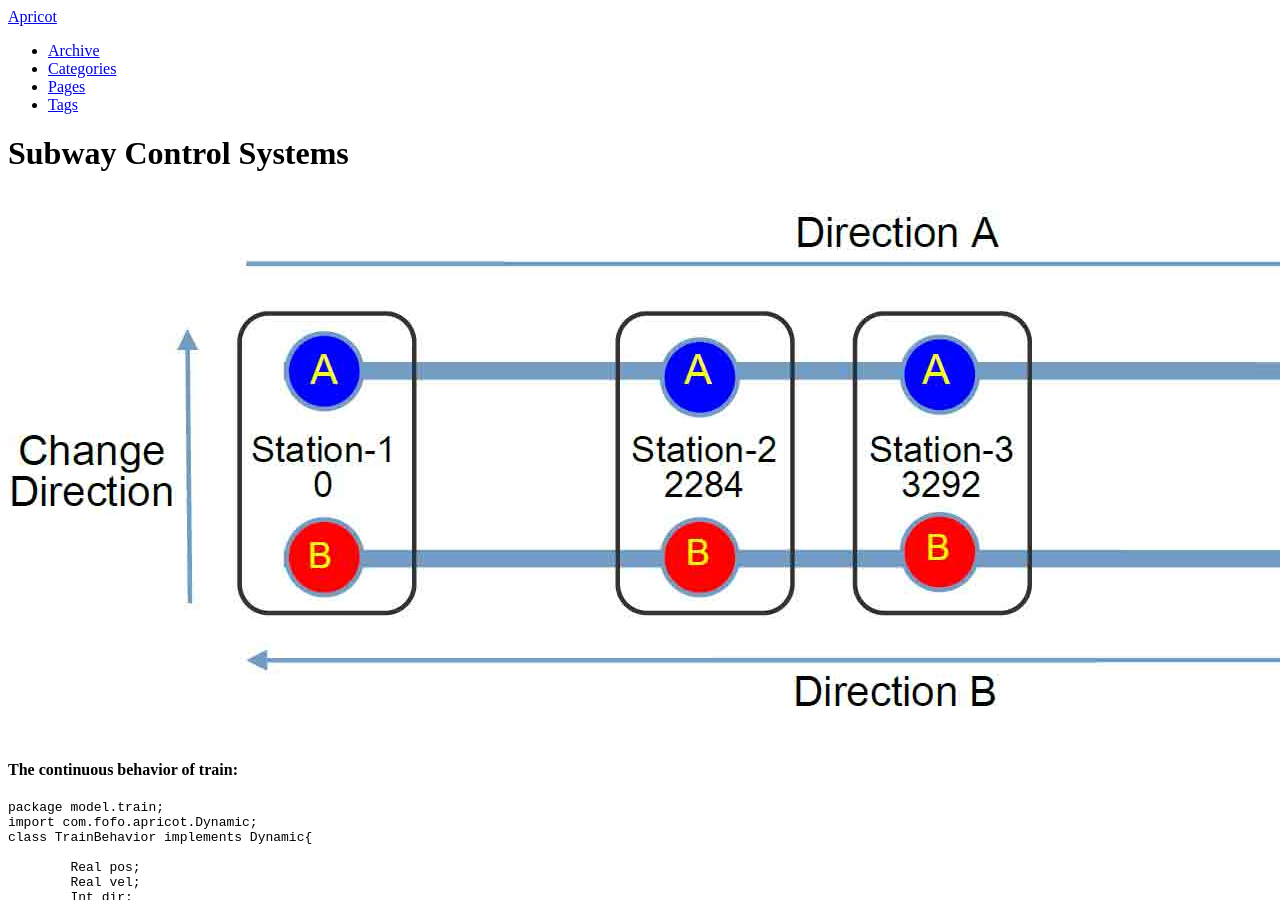
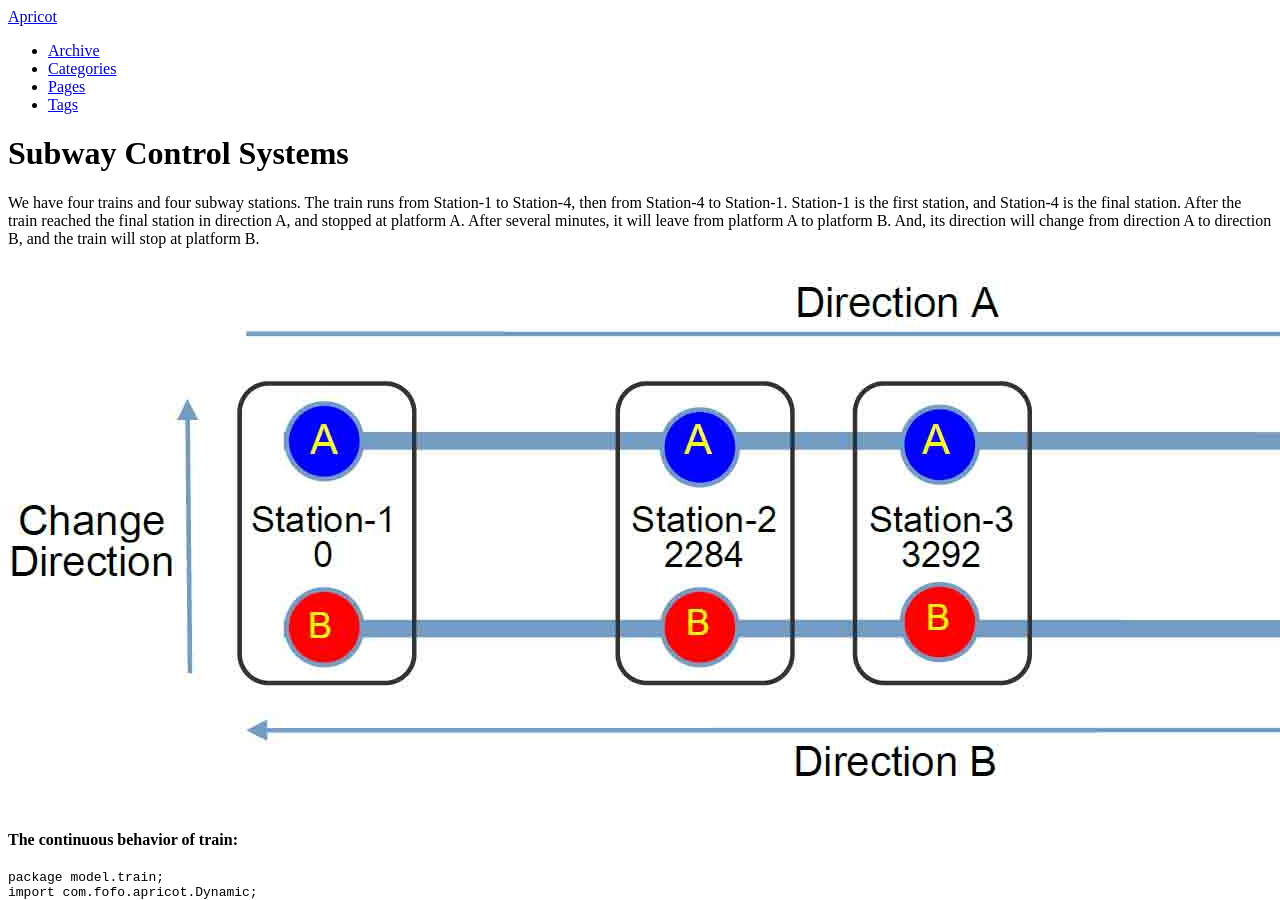
Before and after one commit to fanghuixing/apricot, a Jekyll site: the page built from cases/subway/subwaycontrolsystems.md, in a window 1280 px wide and 900 px high. Built offline with Jekyll 4.4.1, drawn with Linux system fonts in a browser that asks for light colours; comment, search, counter and statistics services are not loaded.

Commit message:
add case description

```diff
--- a/cases/subway/subwaycontrolsystems.md
+++ b/cases/subway/subwaycontrolsystems.md
@@ -4,6 +4,7 @@
 title: "Subway Control Systems"
 description: "Subway Control Systems"
 ---
+We have four trains and four subway stations. The train runs from Station-1 to Station-4, then from Station-4 to Station-1. Station-1 is the first station, and Station-4 is the final station. After the train reached the final station in direction A, and stopped at platform A. After several minutes, it will leave from platform A to platform B. And, its direction will change from direction A to direction B, and the train will stop at platform B.
 
 ![Subway Line]({{ BASE_PATH }}/assets/figs/sbwl.jpg)
 
```
